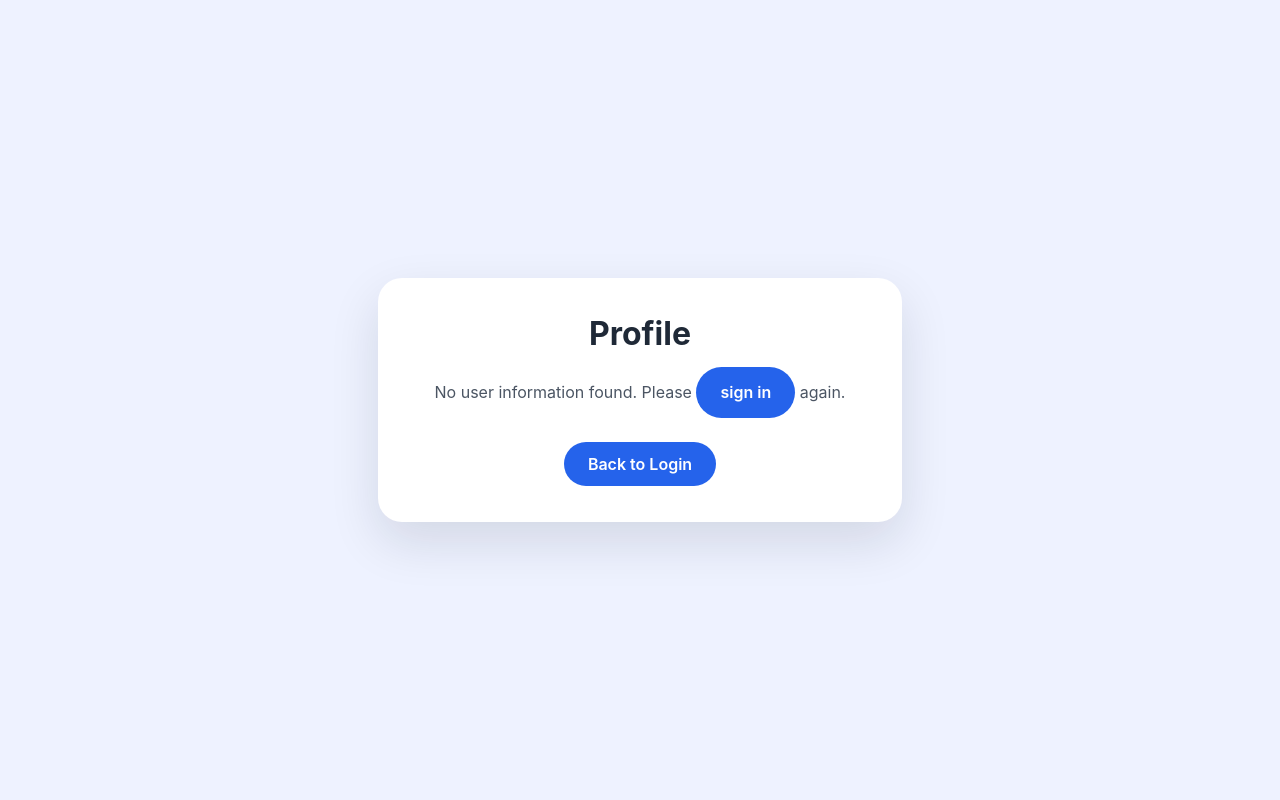
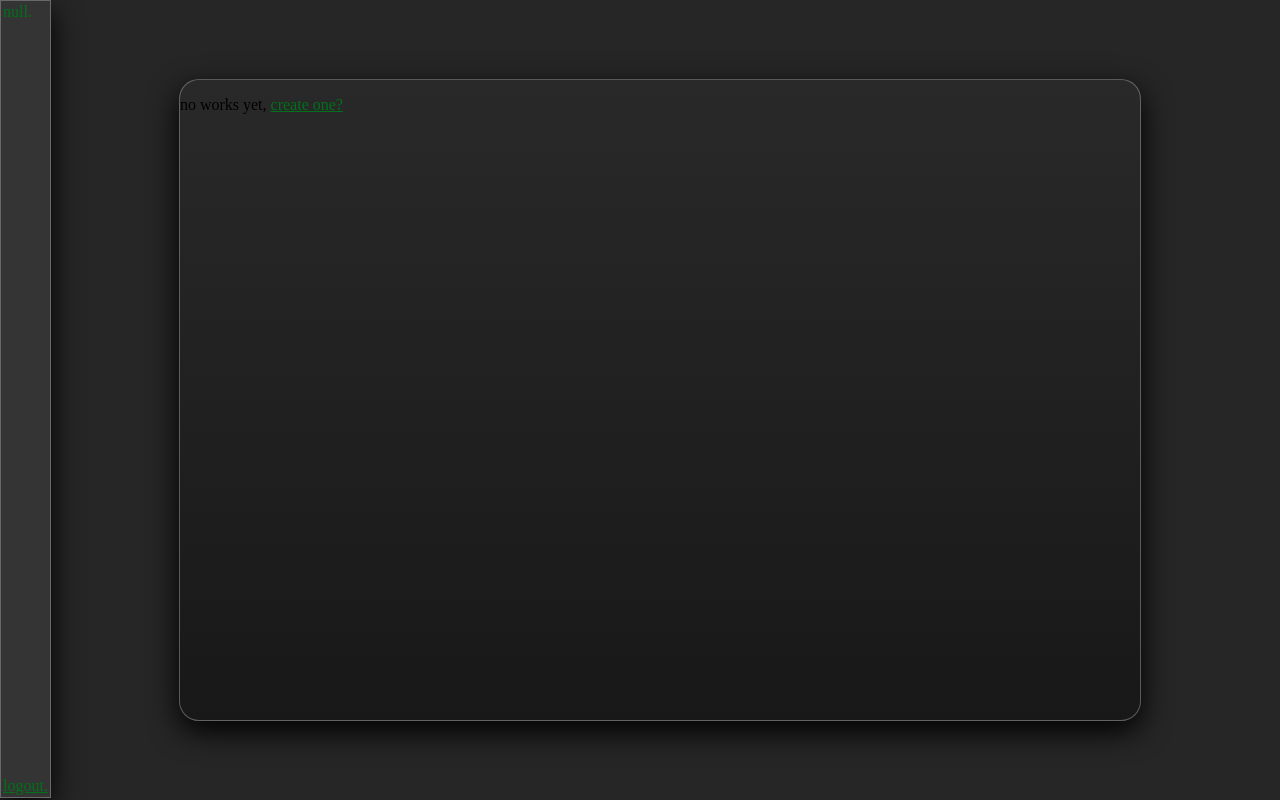
Before and after one commit to zairo-cpe/Tasko, a website: page pfp/profile.html in a window 1280 px wide. Drawn offline with Linux system fonts and the light colour scheme.

Commit message:
major changes

```diff
--- a/loginBackend.js
+++ b/loginBackend.js
@@ -36,7 +36,7 @@ app.post('/register', async (req, res) => {
     return res.status(400).json({ error: msg });
   }
 
-  res.json({ message: 'Account created! You can now log in.' });
+  res.json({ message: 'Account created!' });
 });
 
 // LOGIN
--- a/pfp/profile.html
+++ b/pfp/profile.html
@@ -7,11 +7,13 @@
   <title>Profile</title>
 </head>
 <body>
-  <article class="profile-card">
-    <h1>Profile</h1>
-    <p id="profileText">Checking login details...</p>
-    <a href="../index.html">Back to Login</a>
-    </article>
-    <script src="profileFrontend.js"></script>
+  <div id="header">
+    <a id="profileText">Profile</a>
+    <a href="../index.html" id="out">logout.</a>
+  </div>
+  <div id="work">
+    <p>no works yet, <a href="">create one?</a></p>
+  </div>
+  <script src="profileFrontend.js"></script>
 </body>
 </html>
--- a/pfp/profileFrontend.js
+++ b/pfp/profileFrontend.js
@@ -1,8 +1,4 @@
 const params = new URLSearchParams(window.location.search);
-    const username = params.get('username') || params.get('user');
-    const profileText = document.getElementById('profileText');
-    if (username) {
-      profileText.textContent = `Signed in as ${username}.`;
-    } else {
-      profileText.innerHTML = 'No user information found. Please <a href="../login.html">sign in</a> again.';
-    }
+const username = localStorage.getItem('username');
+const profileText = document.getElementById('profileText');
+profileText.textContent = `${username}.`;
--- a/pfp/style.css
+++ b/pfp/style.css
@@ -1,43 +1,55 @@
+body, html{
+  margin: 0;
+  gap: 10vw;
+  display: flex;
+  flex-direction: row;
+  height: 100vh;
+  width: 100vw;
+  overflow: hidden;
+  background-color: rgb(38, 38, 38);
+}
+#header{
+  justify-content: space-between;
+  display: flex;
+  flex-direction: column;
+  backdrop-filter: blur(5px);
+  width: fit-content;
+  height: 99vh;
+  background-color: rgb(52, 52, 52);
+  border: 1px solid rgba(181, 181, 181, 0.417);
+  padding: 2px;
+  box-shadow: 0px 10px 30px rgba(0,0,0,1);
+}
+#work{
+  border-radius: 20px;
+  background: linear-gradient(to bottom, rgb(41, 41, 41), rgb(24, 24, 24));
+  align-self: center;
+  display: flex;
+  flex-direction: row;
+  width: 75vw;
+  height: 80vh;
+  border: 1px solid rgba(181, 181, 181, 0.417);
+  box-shadow: 0px 10px 30px rgba(0,0,0,1);
+}
 
-    body {
-      margin: 0;
-      min-height: 100vh;
-      display: flex;
-      align-items: center;
-      justify-content: center;
-      font-family: Inter, Arial, sans-serif;
-      background: #eef2ff;
-      color: #1f2937;
-    }
-    .profile-card {
-      width: min(460px, 100%);
-      background: #ffffff;
-      border-radius: 24px;
-      padding: 36px 32px;
-      box-shadow: 0 20px 50px rgba(15, 23, 42, 0.12);
-      text-align: center;
-    }
-    .profile-card h1 {
-      margin: 0 0 14px;
-      font-size: 2rem;
-    }
-    .profile-card p {
-      margin: 0 0 24px;
-      color: #4b5563;
-      line-height: 1.7;
-    }
-    .profile-card a {
-      display: inline-flex;
-      align-items: center;
-      justify-content: center;
-      padding: 12px 24px;
-      border-radius: 999px;
-      text-decoration: none;
-      background: #2563eb;
-      color: #ffffff;
-      font-weight: 600;
-      transition: background 0.2s ease;
-    }
-    .profile-card a:hover {
-      background: #1e40af;
-    }
+button{
+  display: flex;
+  height: 50%;
+  width: 6%;
+  background-color: rgba(0, 0, 0, 0.282);
+}
+
+a{
+  color: rgb(0, 113, 26);
+  transition: transform 0.2s;
+}
+
+button{
+  display: flex;
+  height: 5%;
+  width: 100%;
+}
+
+a:hover{
+  transform: scale(1.1);
+}
--- a/style.css
+++ b/style.css
@@ -1,141 +1,112 @@
-body{
+body {
+    display: flex;
+    flex-direction: column;
+    align-items: center;
+    justify-content: center;
     margin: 0;
-
-    display: flex;
-    justify-content: center;
-    align-items: center;
-
     width: 100vw;
     height: 100vh;
-
     overflow: hidden;
-
-    background-color: rgb(238, 238, 238);
-
     font-family: Arial, Helvetica, sans-serif;
-    background-image: url(resc/loginBackground.png);
+    background-color: rgb(39, 39, 39);
 }
 
-#main{
+#center {
+    box-shadow: 0px 10px 30px rgba(0,0,0,1);
+    width: 50%;
+    height: fit-content;
+    border: 1px solid rgba(181, 181, 181, 0.417);
+    border-radius: 20px;
     display: flex;
-    flex-direction: row;
-
-    width: 75vw;
-    height: 70vh;
-
-    border-radius: 40px;
-    overflow: hidden;
-
-    background: rgba(255,255,255,0.35);
-
-    backdrop-filter: blur(10px);
-
-    box-shadow: 0px 10px 30px rgba(0,0,0,0.25);
+    flex-direction: column;
+    justify-content: center;
+    padding: 40px 60px;
+    gap: 15px;
 }
 
-#display{
-    width: 45%;
-    height: 100%;
-
-    overflow: hidden;
-}
-
-#display img{
-    image-rendering:optimizeQuality;
-    width: 100%;
-    height: 100%;
-
-    object-fit: cover;
-}
-
-#loginTab{
-    width: 55%;
-    height: 100%;
-
-    display: flex;
-    flex-direction: column;
-
-    justify-content: center;
-
-    padding-left: 60px;
-    padding-right: 60px;
-
-    gap: 25px;
-
-    transform: translateY(-20px);
-}
-
-#title{
+#title {
     margin: 0;
-
-    font-size: 60px;
-    font-weight: bold;
-
-    color: black;
+    color: rgb(163, 163, 163);
+    font-size: 24px;
+    transition: 0.2s;
 }
 
 input[type="text"],
-input[type="password"]{
-
+input[type="password"] {
     width: 80%;
-    height: 50px;
-
-    border: none;
+    height: 35px;
+    border: 1px solid rgba(181, 181, 181, 0.417);
+    border-radius: 7px;
+    padding-left: 20px;
+    font-size: 17px;
+    background-color: rgb(29, 29, 29);
+    color: white;
+    transition: 0.2s;
     outline: none;
-
-    border-radius: 15px;
-
-    padding-left: 20px;
-
-    font-size: 17px;
-
-    background-color: rgba(0,0,0,0.05);
-
-    transition: 0.2s;
 }
 
 input[type="text"]:focus,
-input[type="password"]:focus{
-
-    background-color: rgba(0,0,0,0.08);
-
+input[type="password"]:focus {
+    background-color: rgb(40, 40, 40);
     transform: scale(1.01);
 }
 
-#termsc{
+#termsc {
     display: flex;
     align-items: center;
-
-    gap: 12px;
-
-    font-size: 14px;
-
-    color: rgb(40,40,40);
+    gap: 10px;
 }
 
-#terms{
+#terms {
     width: 18px;
     height: 18px;
 }
 
-button{
-    width: 170px;
-    height: 50px;
+label {
+    color: rgb(163, 163, 163);
+    font-size: 14px;
+}
 
-    border: none;
-    border-radius: 15px;
+#btns {
+    display: flex;
+    flex-direction: row-reverse;
+    gap: 10px;
+}
 
-    font-size: 20px;
-
+button {
+    width: 100px;
+    height: 40px;
+    border: 1px solid rgba(181, 181, 181, 0.417);
+    border-radius: 10px;
+    font-size: 16px;
     cursor: pointer;
-
-    background-color: rgb(230,230,230);
-
+    background-color: rgb(0, 49, 12);
+    color: white;
     transition: 0.2s;
 }
 
-button:hover{
+button:hover {
     transform: scale(1.03);
+    background-color: rgb(0, 100, 25);
+    box-shadow: 0px 10px 30px rgba(0,0,0,1);
+    border: 1px solid rgba(181, 181, 181, 0.417);
+}
 
-    background-color: rgb(210,210,210);
+#message {
+    font-size: small;
+    color: rgb(163, 163, 163);
+    margin: 0;
 }
+
+#title:hover{
+    text-shadow: 2px 2px 10px rgba(0, 255, 0, 0.5);
+    font-size: 30px;
+}
+
+.loading {
+    animation: slide 2s infinite;
+}
+
+a{
+    color: rgb(0, 113, 26);
+}
```
Also changed, not shown: index.html (+5 -17 lines), loginFrontend.js (+31 -4 lines), pfp/resc/exit.png (added), resc/icon.png (added), resc/loginBackground.png (deleted), 1 other file.
